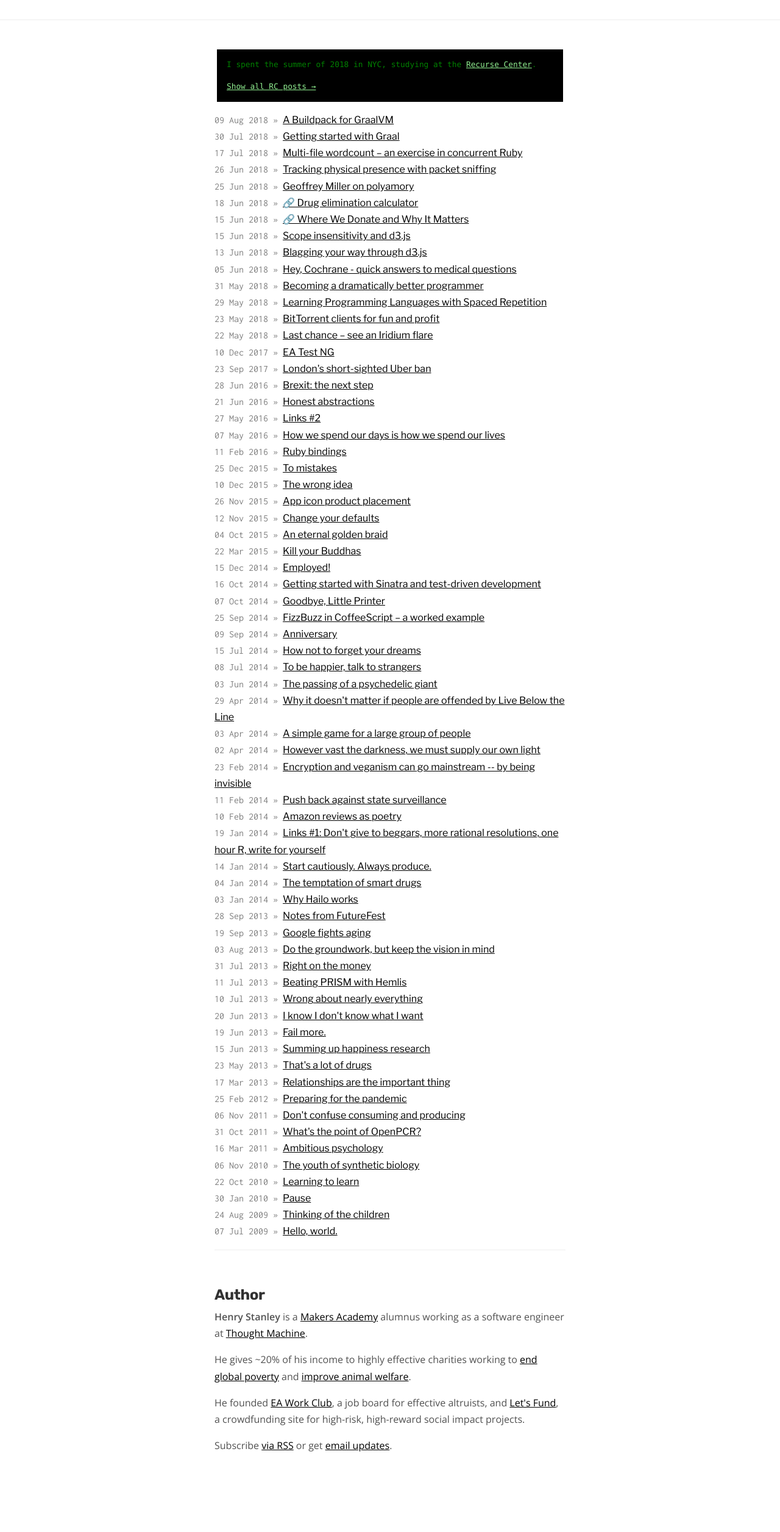
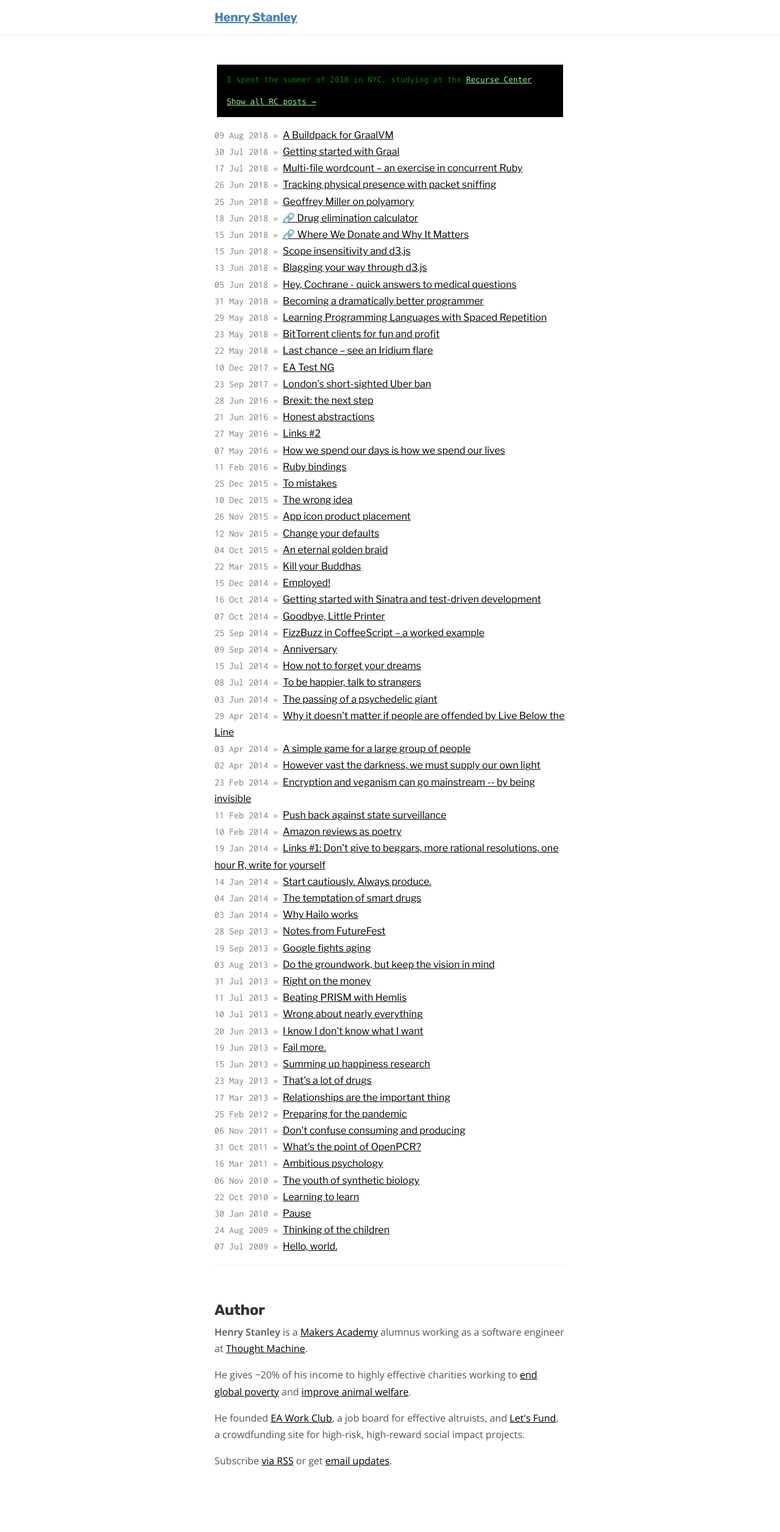
Before and after one commit to henryaj/blog-old, a Jekyll site: the page built from index.html, in a window 1280 px wide. Shown: the whole page at 61% size. Built offline with Jekyll 4.4.1, drawn with Linux system fonts in a browser that asks for light colours; the list of posts is cut into pages by our own code; before the commit the page ends 2487 px from its top, so only the background shows below that.

Commit message:
add title

```diff
--- a/_layouts/default.html
+++ b/_layouts/default.html
@@ -11,12 +11,12 @@
          content to avoid any CSS collisions with our real content. -->
     <div class="wrap">
       <div class="masthead">
-        <!-- <div class="container">
+        <div class="container">
           <h3 class="masthead-title">
-            <a href="{{ site.baseurl }}/" title="Home">{{ site.title }}</a>
+            <a id="site-title" href="{{ site.baseurl }}/" title="Home">{{ site.title }}</a><br>
             <small>{{ site.tagline }}</small>
           </h3>
-        </div> -->
+        </div>
       </div>
 
       <div class="container content">
--- a/public/css/custom.css
+++ b/public/css/custom.css
@@ -36,6 +36,17 @@ h2 {
   margin-top: 1.65rem;
 }
 
+#site-title {
+  color: steelblue;
+}
+
+h3.masthead-title > small {
+  font-family: "Open Sans", Helvetica, Arial, sans-serif;
+  font-weight: 400;
+  color: gray;
+}
+
+
 img.headshot {
   width: 150px;
   height: auto;
```
